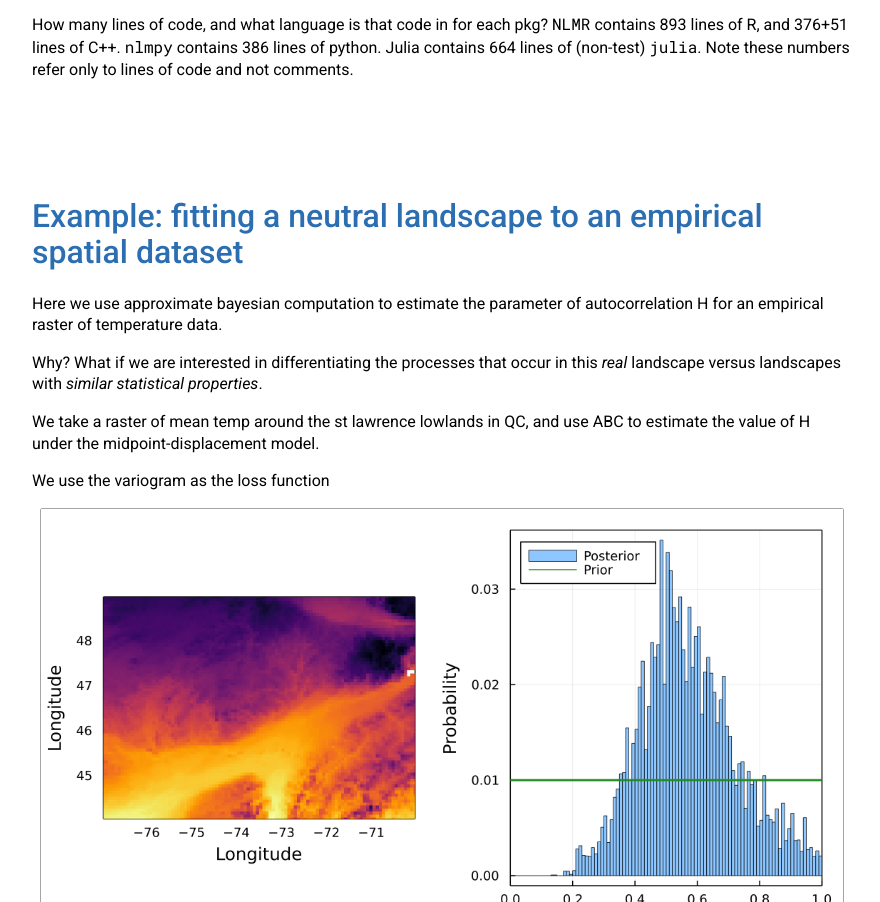
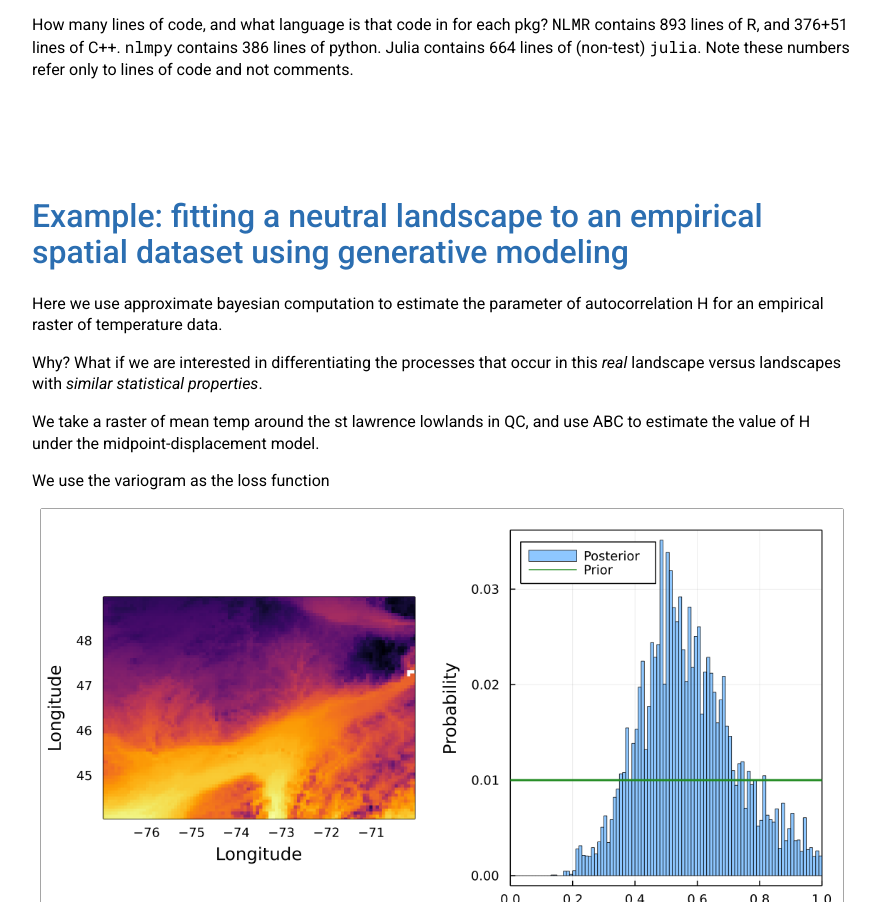
Before and after one commit to gottacatchenall/ms_neutral_landscapes_jl, a plain HTML site: page index.html in a window 1280 px wide. Shown: the part 5500-6402 px from the top of the page, without its empty margins (198-1078 px from the left). Drawn offline with nearby package versions, Linux system fonts and the light colour scheme; a script that the page names is missing.

Commit message:
Deploying to gh-pages from @ gottacatchenall/ms_neutral_landscapes_jl@d123368947355692a8697d9cdbd3a458554ee464 🚀

```diff
--- a/index.html
+++ b/index.html
@@ -269,7 +269,7 @@
             <img src="./figures/benchmark.png" alt="todo" /><figcaption aria-hidden="true">todo</figcaption>
             </figure>
             <p>How many lines of code, and what language is that code in for each pkg? <code>NLMR</code> contains 893 lines of R, and 376+51 lines of C++. <code>nlmpy</code> contains 386 lines of python. Julia contains 664 lines of (non-test) <code>julia</code>. Note these numbers refer only to lines of code and not comments.</p>
-            <h1 id="example-fitting-a-neutral-landscape-to-an-empirical-spatial-dataset">Example: fitting a neutral landscape to an empirical spatial dataset</h1>
+            <h1 id="example-fitting-a-neutral-landscape-to-an-empirical-spatial-dataset-using-generative-modeling">Example: fitting a neutral landscape to an empirical spatial dataset using generative modeling</h1>
             <p>Here we use approximate bayesian computation to estimate the parameter of autocorrelation H for an empirical raster of temperature data.</p>
             <p>Why? What if we are interested in differentiating the processes that occur in this <em>real</em> landscape versus landscapes with <em>similar statistical properties</em>.</p>
             <p>We take a raster of mean temp around the st lawrence lowlands in QC, and use ABC to estimate the value of H under the midpoint-displacement model.</p>
```
Also changed, not shown: 4 other files.
